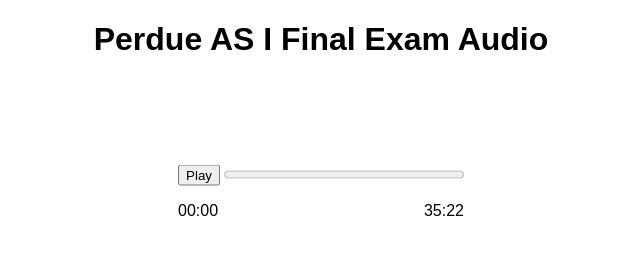
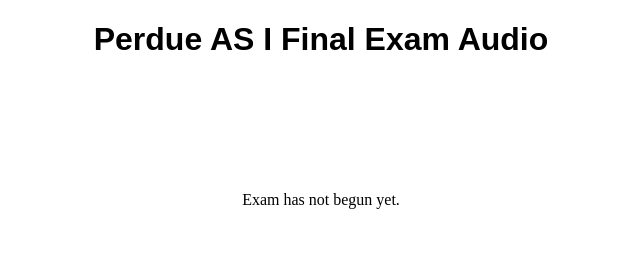
Before and after one commit to NathanSepulveda/AuralSkillsClass, a plain HTML site: page index.html in a window 1280 px wide. Shown: the whole page, without its empty margins (319-959 px from the left). Drawn offline with Linux system fonts and the light colour scheme.

Commit message:
fixed timing

```diff
--- a/index.html
+++ b/index.html
@@ -11,7 +11,7 @@
     <h1 style="text-align: center; font-family: Arial, Helvetica, sans-serif">
         Perdue AS I Final Exam Audio
     </h1>
-    <div style="position: fixed; left: 50%; top: 25%; transform: translate(-50%, -50%);">
+    <div id="player" style="position: fixed; left: 50%; top: 25%; transform: translate(-50%, -50%);">
       <button id="play" onclick="playSound()">Play</button>
       <span id="seek-obj-container">
         <progress id="seek-obj" value="0.0" max="1" style="width: 15em;"></progress>
@@ -35,6 +35,45 @@
   </body>
 
   <script>
+
+var callback = function(){
+  // Handler when the DOM is fully loaded
+  console.log("here")
+  var d = new Date("October 13, 2014 11:13:00");
+  var currentDate = new Date()
+  var hour = currentDate.getHours()
+  console.log(hour)
+  var date = currentDate.getDate()
+  let body = document.getElementById("player")
+//   if (date != 13) {
+//       console.log(hour)
+//       body.innerHTML = "Exam has not begun yet."
+
+
+//   }
+
+  if ((hour < 9 || hour  > 16)) {
+        body.innerHTML = "Exam has not begun yet."
+      }
+
+        if (date != 13) {
+      console.log(hour)
+      body.innerHTML = "Exam has not begun yet."
+
+
+  }
+
+};
+
+if (
+    document.readyState === "complete" ||
+    (document.readyState !== "loading" && !document.documentElement.doScroll)
+) {
+  callback();
+} else {
+  document.addEventListener("DOMContentLoaded", callback);
+}
+
     let song =
     //   "https://firebasestorage.googleapis.com/v0/b/lesson-link.appspot.com/o/AS%20I%20S20%20Final%20Online%20Audio%20FIXED.mp3?alt=media&token=19d6c297-4dc5-4cbc-b216-fd85f1119b30";
     "https://firebasestorage.googleapis.com/v0/b/lesson-link.appspot.com/o/AS%20I%20F20%20Final%20Audio.mp3?alt=media&token=71a49adc-78d8-4a0b-b19a-669ceaea518f"
```
